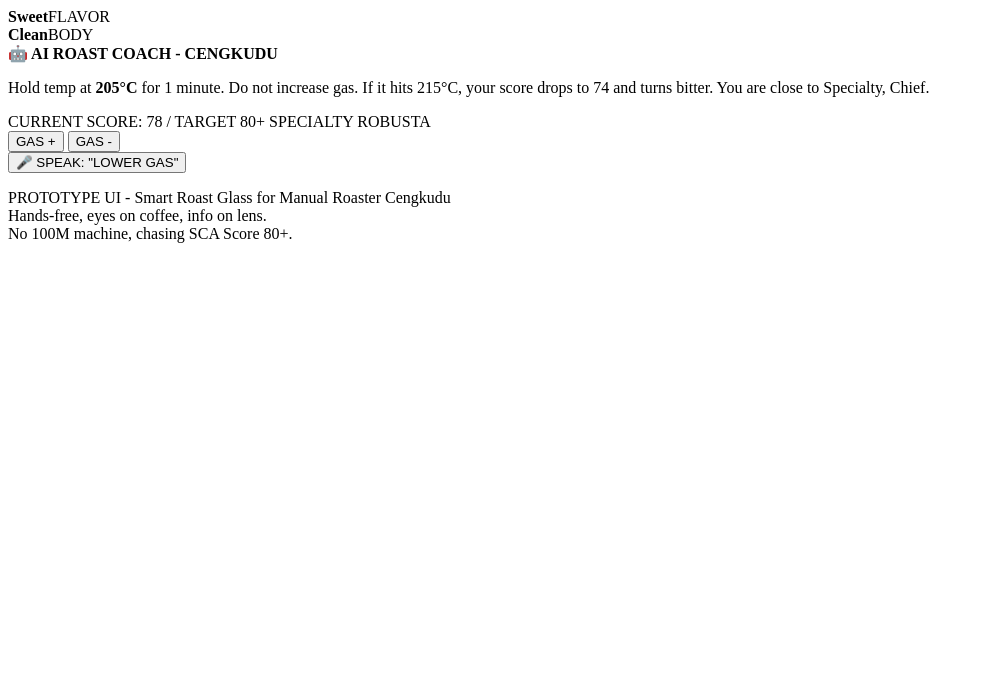
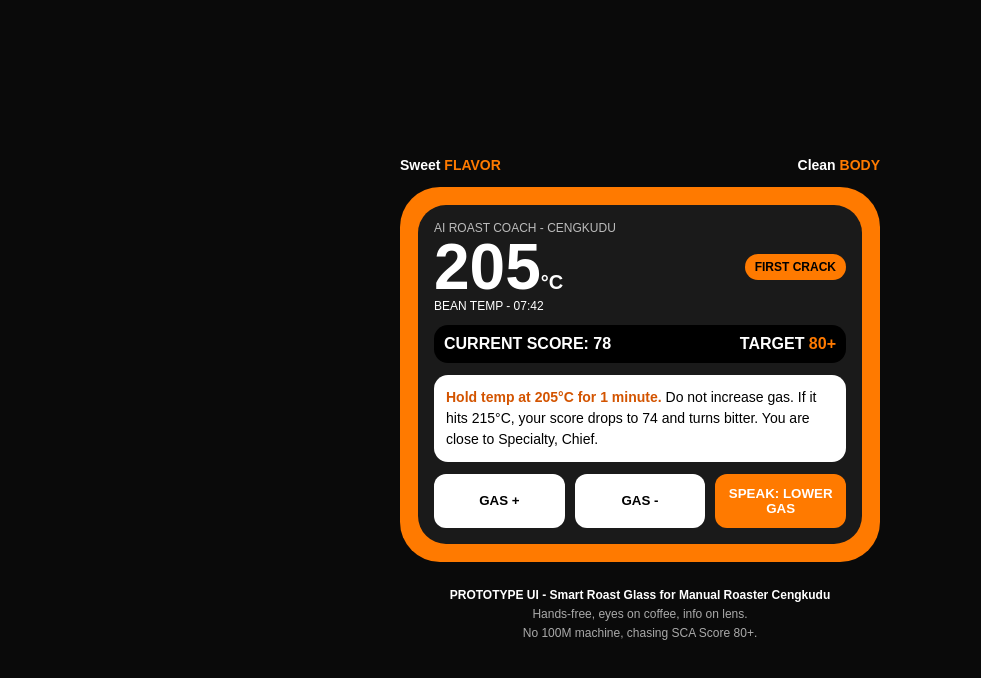
Before and after one commit to Cengkudu800mdpl/roast-map, a plain HTML site: page index.html in a window 1280 px wide. Shown: the whole page, without its empty margins (0-981 px from the left). Drawn offline with Linux system fonts and the light colour scheme.

Commit message:
Refactor AI Roast Coach interface and logic
Updated the roast coach UI and functionality.

```diff
--- a/index.html
+++ b/index.html
@@ -1,55 +1,38 @@
-<div><b id="flavor">Sweet</b><span>FLAVOR</span></div>
-<div><b id="body">Clean</b><span>BODY</span></div>
-</div>
-</div>
-</div>
-</div>
-
-<div class="ai">
-<b>🤖 AI ROAST COACH - CENGKUDU</b>
-<p id="coach">Hold temp at <b>205°C</b> for 1 minute. Do not increase gas. If it hits 215°C, your score drops to 74 and turns bitter. You are close to Specialty, Chief.</p>
-<div style="margin-top:10px">CURRENT SCORE: <span class="score"><span id="sca2">78</span> <span>/ TARGET 80+ SPECIALTY ROBUSTA</span></span></div>
-</div>
-
-<div class="controls">
-<button class="btn-gas" onclick="gas(1)">GAS +</button>
-<button class="btn-gas2" onclick="gas(-1)">GAS -</button>
-</div>
-<div class="controls">
-<button class="btn-voice" onclick="voice()">🎤 SPEAK: "LOWER GAS"</button>
-</div>
-
-<p class="note">PROTOTYPE UI - Smart Roast Glass for Manual Roaster Cengkudu<br>Hands-free, eyes on coffee, info on lens.<br>No 100M machine, chasing SCA Score 80+.</p>
-
-<script>
-let temp=209, sca=78, sec=272, crackIn=45;
-function render(){
-document.getElementById('temp').innerText=temp;
-document.getElementById('sca').innerText=sca;
-document.getElementById('sca2').innerText=sca;
-document.getElementById('tempBar').style.width=Math.min(100,(temp-150)/1.2)+'%';
-document.getElementById('scaBar').style.width=sca+'%';
-let m=Math.floor(sec/60), s=sec%60;
-document.getElementById('time').innerText='0'+m+':'+(s<10?'0'+s:s);
-document.getElementById('phase').innerText='FIRST CRACK • IN '+crackIn+' SEC';
-let coach=document.getElementById('coach');
-if(temp>=215){coach.innerHTML='DANGER! Temp <b>'+temp+'°C</b> too hot. Lower gas now! Your score drops to <b>74</b> and turns bitter / burnt.'; document.getElementById('defect').innerText='High'; document.getElementById('flavor').innerText='Bitter';}
-else if(temp>=210){coach.innerHTML='Perfect! Hold at <b>'+temp+'°C</b>. You are on track <b>78 -> 80+</b>. Do not increase gas for 1 minute.'; document.getElementById('defect').innerText='Low'; document.getElementById('flavor').innerText='Sweet';}
-else if(temp>=200){coach.innerHTML='Good, temp <b>'+temp+'°C</b> is safe. Increase slowly to 209°C for perfect First Crack. Your score rises to <b>'+sca+'</b>.'; document.getElementById('defect').innerText='Low'; document.getElementById('flavor').innerText='Sweet';}
-else{coach.innerHTML='Temp <b>'+temp+'°C</b> too low. Coffee turns earthy, score drops. Increase gas a bit.'; document.getElementById('defect').innerText='Medium'; document.getElementById('flavor').innerText='Earthy';}
-}
-function gas(d){
-temp+=d*3; sec+=5;
-if(d>0){sca=Math.max(68,sca-1); crackIn=Math.max(5,crackIn-8);} else {sca=Math.min(84,sca+1); crackIn+=6;}
-render();
-}
-function voice(){
-temp-=6; sca=Math.min(84,sca+2); crackIn+=10; sec+=5;
-alert('VOICE HEARD: "Lower Gas" - Gas lowered. Temp now '+temp+'°C. Score up to '+sca+'.');
-render();
-}
-setInterval(()=>{sec++; if(crackIn>0) crackIn--; render();},1000);
-render();
-</script>
+<!DOCTYPE html>
+<html lang="id">
+<head>
+<meta charset="UTF-8">
+<meta name="viewport" content="width=device-width, initial-scale=1.0">
+<title>ROAST MAP - AI Roast Coach Cengkudu</title>
+<style>
+*{margin:0;padding:0;box-sizing:border-box;font-family:Arial,sans-serif}
+body{background:#0a0a0a;color:#fff;min-height:100vh;display:flex;flex-direction:column;align-items:center;justify-content:center;padding:20px}
+.top{width:100%;max-width:480px;display:flex;justify-content:space-between;font-weight:900;font-size:14px}
+.top b{color:#ff7a00}
+.glass{width:100%;max-width:480px;background:#ff7a00;border-radius:40px;padding:18px;margin:14px 0}
+.glass-inner{background:#1a1a1a;border-radius:28px;padding:16px}
+.row{display:flex;justify-content:space-between;align-items:center}
+.temp{font-size:64px;font-weight:900;line-height:1}
+.temp small{font-size:20px}
+.badge{background:#ff7a00;color:#000;font-weight:900;padding:6px 10px;border-radius:20px;font-size:12px}
+.score{margin-top:12px;background:#000;border-radius:14px;padding:10px;display:flex;justify-content:space-between;font-weight:900}
+.score b{color:#ff7a00}
+.coach{margin-top:12px;background:#fff;color:#000;border-radius:14px;padding:12px;font-size:14px;line-height:1.5}
+.coach b{color:#d35400}
+.btns{display:flex;gap:10px;margin-top:12px}
+.btn{flex:1;background:#fff;color:#000;border:none;padding:12px;border-radius:12px;font-weight:900}
+.btn.orange{background:#ff7a00;color:#fff}
+.footer{max-width:480px;text-align:center;font-size:12px;color:#aaa;line-height:1.6;margin-top:10px}
+</style>
+</head>
+<body>
+<div class="top"><span>Sweet <b>FLAVOR</b></span><span>Clean <b>BODY</b></span></div>
+<div class="glass"><div class="glass-inner">
+<div class="row"><div><div style="font-size:12px;opacity:.7">AI ROAST COACH - CENGKUDU</div><div class="temp">205<small>°C</small></div><div style="font-size:12px">BEAN TEMP - 07:42</div></div><div class="badge">FIRST CRACK</div></div>
+<div class="score"><span>CURRENT SCORE: 78</span><span>TARGET <b>80+</b></span></div>
+<div class="coach"><b>Hold temp at 205°C for 1 minute.</b> Do not increase gas. If it hits 215°C, your score drops to 74 and turns bitter. You are close to Specialty, Chief.</div>
+<div class="btns"><button class="btn">GAS +</button><button class="btn">GAS -</button><button class="btn orange">SPEAK: LOWER GAS</button></div>
+</div></div>
+<div class="footer"><b style="color:#fff">PROTOTYPE UI - Smart Roast Glass for Manual Roaster Cengkudu</b><br>Hands-free, eyes on coffee, info on lens.<br>No 100M machine, chasing SCA Score 80+.</div>
 </body>
 </html>
```
